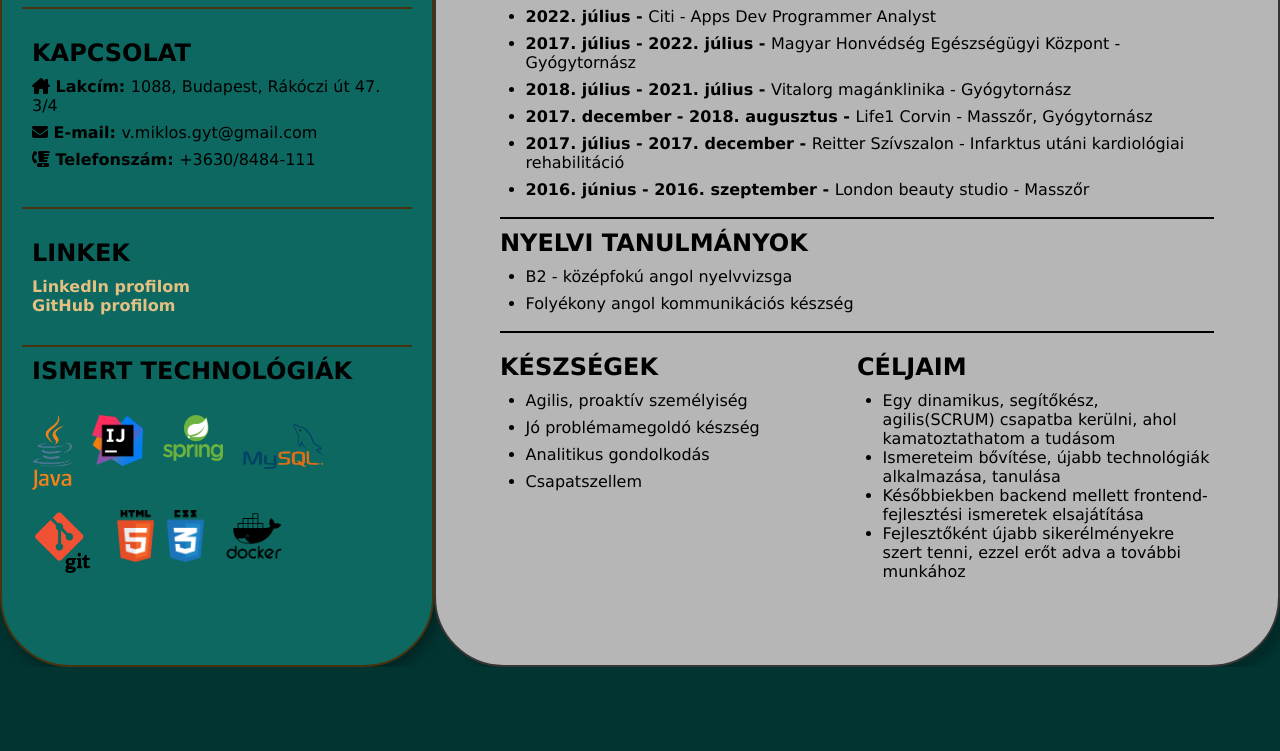
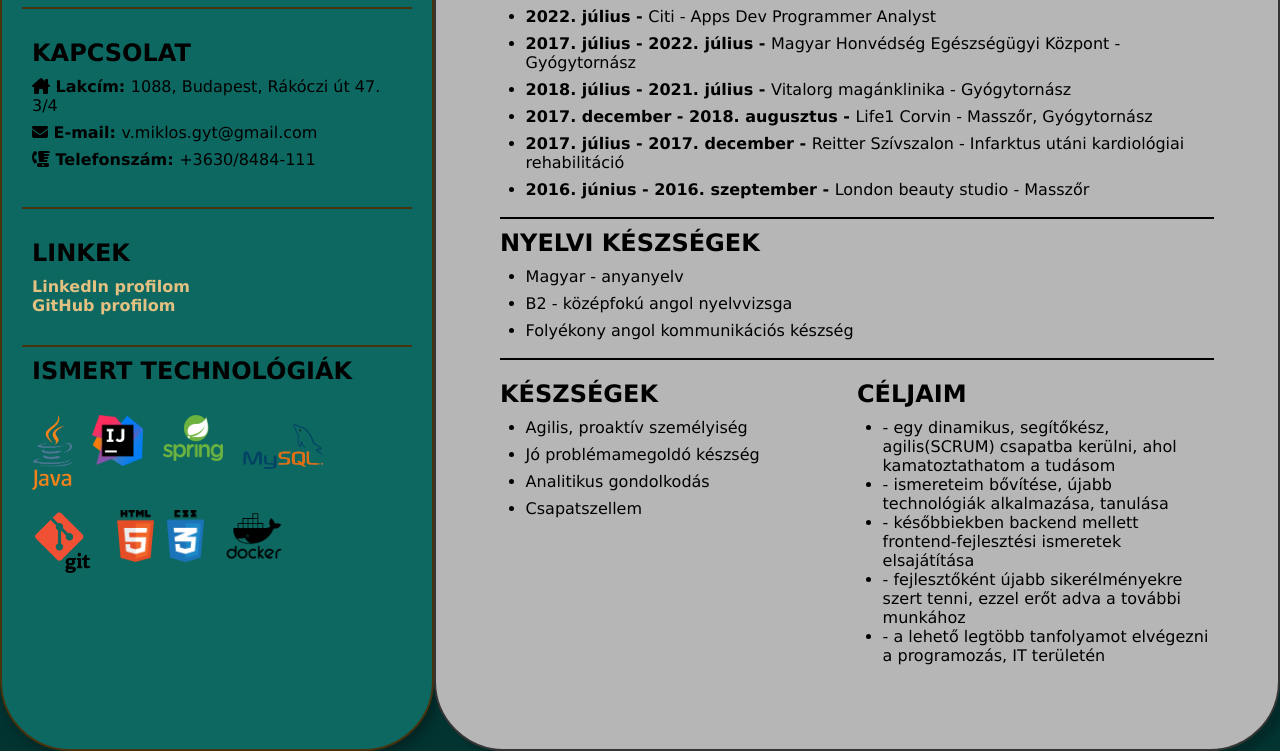
Before and after one commit to mikica01/CV, a plain HTML site: page index.html in a window 1280 px wide. Shown: the part 525-1276 px from the top of the page. Before the commit the page ends 1192 px from the top, so only its background shows below. Drawn offline with Linux system fonts and the light colour scheme.

Commit message:
-mupdate on CV

```diff
--- a/index.html
+++ b/index.html
@@ -52,7 +52,7 @@
                 <p>Az IT világa, programozás számomra mindig is egy érdekes, izgalmas terület volt, ezért öt évnyi
                     egészségügyben való munkám mellett beiratkoztam a Green Fox Academy-hez, hogy Java backend-fejlesztő lehessek.<br>
                     A képzés során számos Spring API, REST API projektet, illetve CSS-sel megformázott HTML
-                    oldalon Thymeleaf segítségével megjelenített dinamikus, MySQL adatbázist használó alkalmazást
+                    oldalon Thymeleaf segítségével megjelenített dinamikus, MySQL, H2 adatbázist használó alkalmazást
                     készítettem, így hasonló alkalmazások implementálása nem jelent gondot számomra.</p>
                 Ezen tudásom szeretném kamatoztatni azáltal, hogy utam a programozás területén folytatom,
                 készségtáram bővítem a leendő munkámból eredő tapasztalatok által. <br>
@@ -105,10 +105,12 @@
                 </ul>
             </div>
             <div class="rightarticle">
-                <h2>NYELVI TANULMÁNYOK</h2>
+                <h2>NYELVI KÉSZSÉGEK</h2>
 
                 <ul>
-
+                    <li>
+                        <p>Magyar - anyanyelv</p>
+                    </li>
                     <li>
                         <p>B2 - középfokú angol nyelvvizsga</p>
                     </li>
@@ -138,10 +140,11 @@
                 <div class="goals">
                     <h2>CÉLJAIM</h2>
                     <ul>
-                        <li>Egy dinamikus, segítőkész, agilis(SCRUM) csapatba kerülni, ahol kamatoztathatom a tudásom</li>
-                        <li>Ismereteim bővítése, újabb technológiák alkalmazása, tanulása</li>
-                        <li>Későbbiekben backend mellett frontend-fejlesztési ismeretek elsajátítása</li>
-                        <li>Fejlesztőként újabb sikerélményekre szert tenni, ezzel erőt adva a további munkához</li>
+                        <li>- egy dinamikus, segítőkész, agilis(SCRUM) csapatba kerülni, ahol kamatoztathatom a tudásom</li>
+                        <li>- ismereteim bővítése, újabb technológiák alkalmazása, tanulása</li>
+                        <li>- későbbiekben backend mellett frontend-fejlesztési ismeretek elsajátítása</li>
+                        <li>- fejlesztőként újabb sikerélményekre szert tenni, ezzel erőt adva a további munkához</li>
+                        <li>- a lehető legtöbb tanfolyamot elvégezni a programozás, IT területén</li>
                     </ul>
                 </div>
             </div>
```
